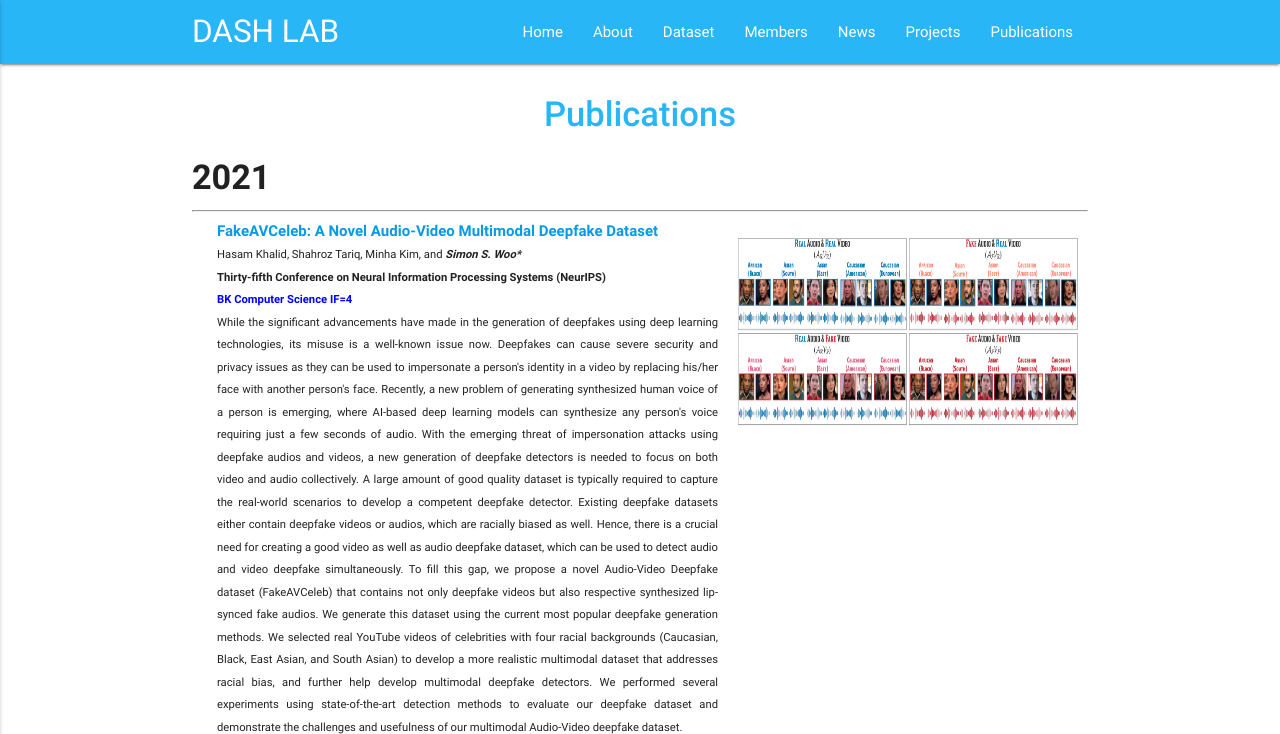
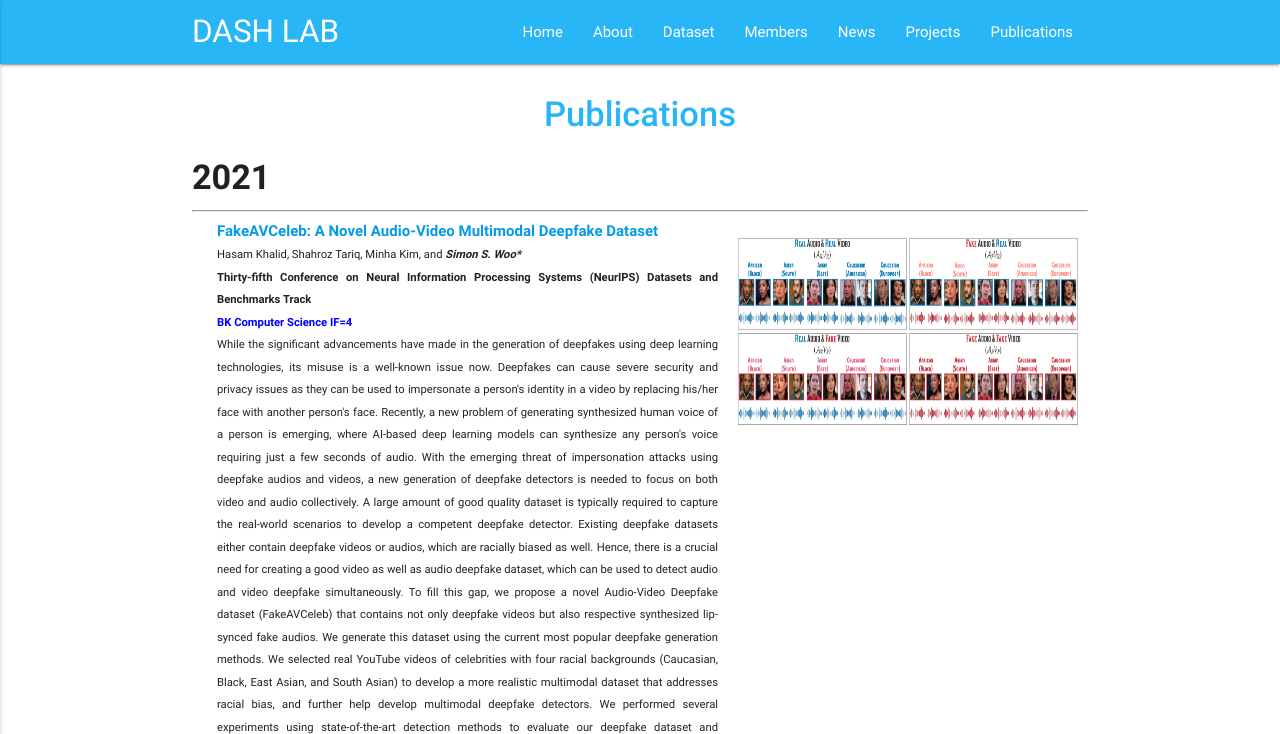
Before and after one commit to Yurim990507/DASH-Lab.github.io, a Jekyll site: the page built from Publication.md, in a window 1280 px wide and 1400 px high, cut to the strip 0-734 px from the top of the window. Built offline with Jekyll 4.4.1, drawn with Linux system fonts in a browser that asks for light colours; some of the changed text lies outside the part shown.

Commit message:
Update Publication.md

```diff
--- a/Publication.md
+++ b/Publication.md
@@ -22,7 +22,7 @@ permalink: /Publications/
                         <p style="margin-top: 0px;margin-bottom: 0px;text-align: justify;"> <small>Hasam Khalid, Shahroz Tariq, Minha Kim, and <i><b>Simon S. Woo*</b> </i> </small> </p>
                     </tr>
                     <tr>
-                        <p style="margin-top: 0px;margin-bottom: 0px;text-align: justify;"> <small> <b>Thirty-fifth Conference on Neural Information Processing Systems (NeurIPS) </b> </small> </p>
+                        <p style="margin-top: 0px;margin-bottom: 0px;text-align: justify;"> <small> <b>Thirty-fifth Conference on Neural Information Processing Systems (NeurIPS) Datasets and Benchmarks Track  </b> </small> </p>
                     </tr>
                     <tr>
                     <p style="margin-top: 0px;margin-bottom: 0px;text-align: justify;"> <small> <b>
@@ -62,7 +62,7 @@ permalink: /Publications/
                         <p style="margin-top: 0px;margin-bottom: 0px;text-align: justify;"> <small>Jeaju An, Jeongho Kim, Hanbeen Lee, Jinbeoom Kim, Junhyung Kang, Minha Kim, Saebyeol Shin, Minha Kim, Donghe Hong and <i><b>Simon S. Woo*</b> </i> </small> </p>
                     </tr>
                     <tr>
-                        <p style="margin-top: 0px;margin-bottom: 0px;text-align: justify;"> <small> <b>Thirty-fifth Conference on Neural Information Processing Systems (NeurIPS) </b> </small> </p>
+                        <p style="margin-top: 0px;margin-bottom: 0px;text-align: justify;"> <small> <b>Thirty-fifth Conference on Neural Information Processing Systems (NeurIPS) Datasets and Benchmarks Track  </b> </small> </p>
                     </tr>
                     <tr>
                     <p style="margin-top: 0px;margin-bottom: 0px;text-align: justify;"> <small> <b>
```
